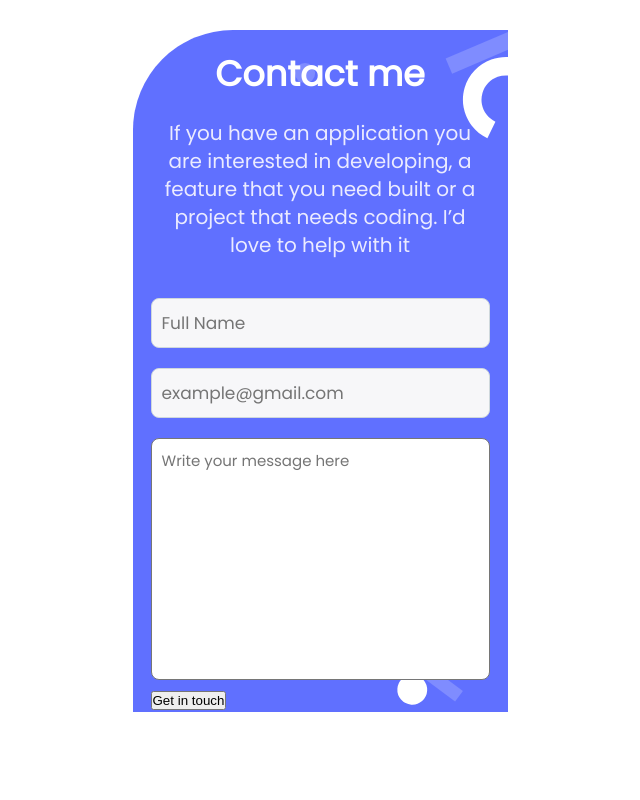
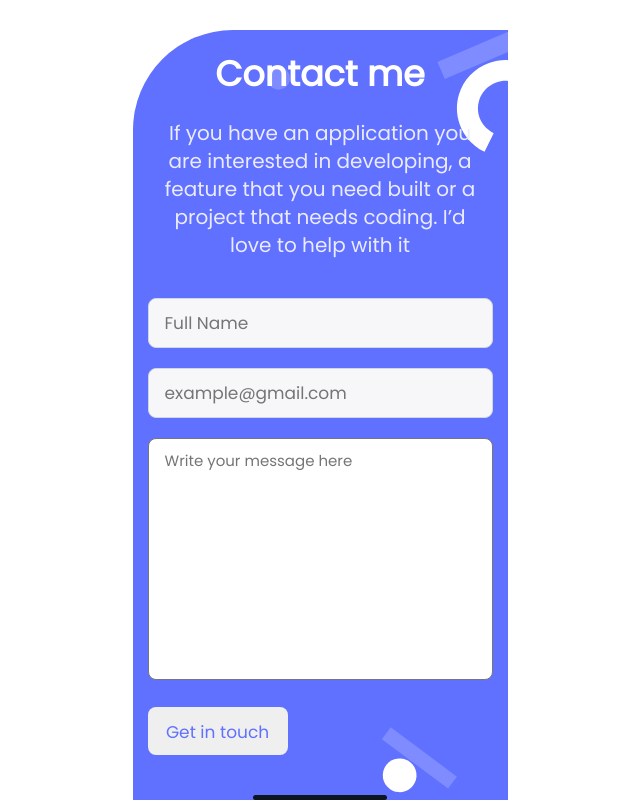
Before and after one commit to HammadSiddique/My-Portfolio, a plain HTML site: page index.html in a window 1280 px wide. Shown: the part 3188-3988 px from the top of the page, without its empty margins (320-960 px from the left). Before the commit the page ends 3900 px from the top, so only its background shows below. Drawn offline with Linux system fonts and the light colour scheme.

Commit message:
Add style to the form submit button

```diff
--- a/css/style.css
+++ b/css/style.css
@@ -337,17 +337,34 @@ label {
   font-family: "Poppins", "sans-serif";
   font-style: normal;
   border-radius: 8px;
-  padding-left: 10px;
+  padding-left: 16px;
+  color: #172B4D;
 }
 
 textarea {
   width: 327px;
   margin-top: 20px;
   border-radius: 8px;
-  padding-left: 10px;
+  padding-left: 16px;
   padding-top: 10px;
   color: #b3bac5;
   font-family: "Poppins", "sans-serif";
   font-size: 15px;
   resize: none;
 }
+.submit-button{
+  padding: 12px 16px;
+  width: 140px;
+  height: 48px;
+  font-weight: 500;
+  font-size: 17px;
+  font-family: "Poppins", "sans-serif";
+  color: #6070FF;
+  border-radius: 8px;
+  outline: none;
+  border: none;
+  margin-top: 20px;
+  margin-bottom: 40px;
+
+
+}
--- a/index.html
+++ b/index.html
@@ -159,6 +159,7 @@
             <button type="submit" class="submit-button">Get in touch</button>
 
         </form>
+        <img src="images/Shape.svg" alt="Shape">
     </footer>
     </div>
 </body>
```
Also changed, not shown: images/Shape.svg (added).
